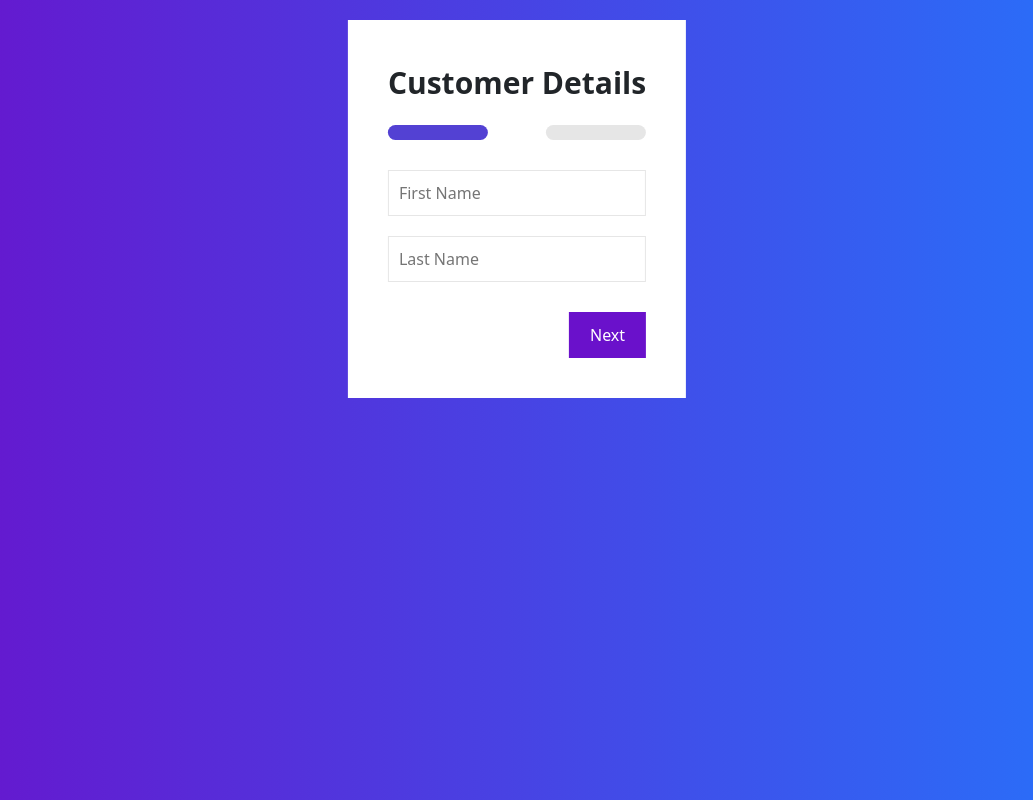
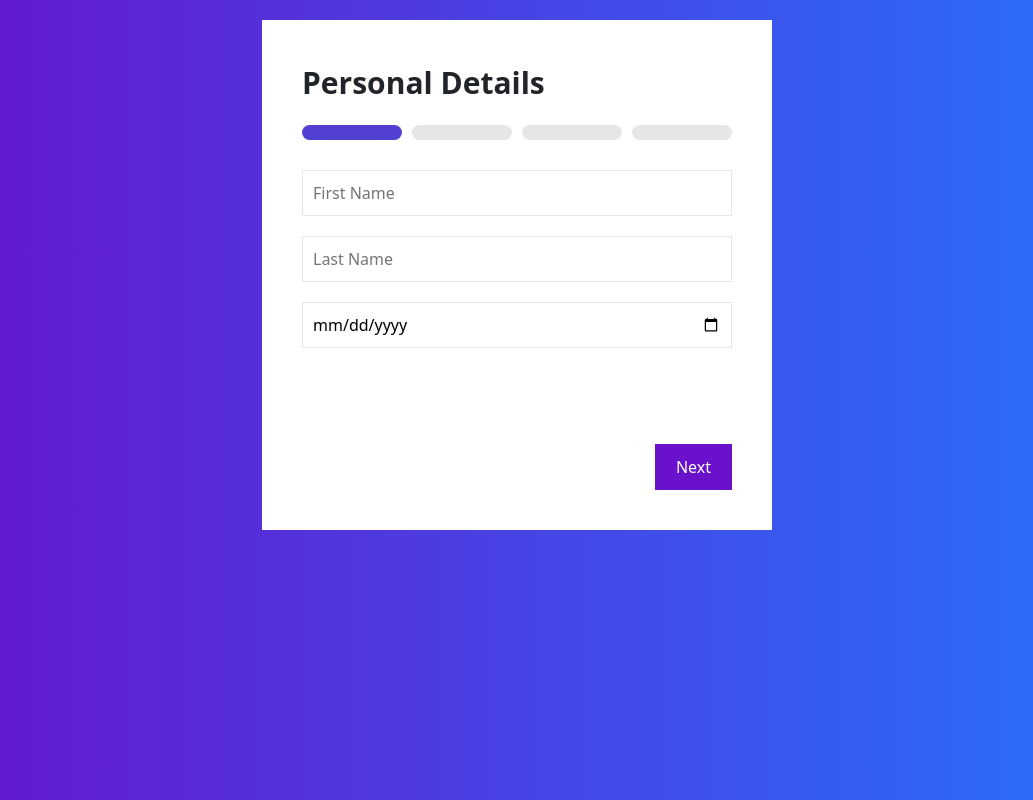
Before and after one commit to urbankrepel/AssimentOneMalta, a React (Vite) app in the folder frontend/: page /client-form in a window 1280 px wide. Shown: the whole page, without its empty margins (123-1156 px from the left). Built offline with nearby package versions, Linux system fonts and the light colour scheme.

Commit message:
Update client form

```diff
--- a/frontend/src/components/clientForm/buttons/Buttons.tsx
+++ b/frontend/src/components/clientForm/buttons/Buttons.tsx
@@ -5,8 +5,14 @@ interface Props {
   handleNext: () => void;
   handleBack: () => void;
   displayBack: boolean;
+  nextDisplayName: string;
 }
-const Buttons = ({ handleNext, handleBack, displayBack }: Props) => {
+const Buttons = ({
+  handleNext,
+  handleBack,
+  displayBack,
+  nextDisplayName,
+}: Props) => {
   return (
     <div className="clientForm-buttons">
       <button
@@ -20,7 +26,7 @@ const Buttons = ({ handleNext, handleBack, displayBack }: Props) => {
         className="clientForm-button clientForm-button-next"
         onClick={handleNext}
       >
-        Next
+        {nextDisplayName}
       </button>
     </div>
   );
--- a/frontend/src/components/clientForm/formStep/FormStep.css
+++ b/frontend/src/components/clientForm/formStep/FormStep.css
@@ -16,3 +16,7 @@
   padding: 10px;
   color: black;
 }
+
+.clientForm-step input:disabled {
+  visibility: hidden;
+}
--- a/frontend/src/components/clientForm/formStep/FormStep.tsx
+++ b/frontend/src/components/clientForm/formStep/FormStep.tsx
@@ -2,7 +2,13 @@ import React from "react";
 import "./FormStep.css";
 import { Step } from "../../../pages/clientForm/ClientForm";
 
-const FormStep = ({ step }: { step: Step }) => {
+const FormStep = ({
+  step,
+  maxNumberOfInputs,
+}: {
+  step: Step;
+  maxNumberOfInputs: number;
+}) => {
   return (
     <div className="clientForm-step">
       {step.inputs.map((input, index) => (
@@ -14,6 +20,11 @@ const FormStep = ({ step }: { step: Step }) => {
           onChange={input.onChange}
         />
       ))}
+      {maxNumberOfInputs - step.inputs.length > 0
+        ? Array.from(Array(maxNumberOfInputs - step.inputs.length).keys()).map(
+            (index) => <input key={index} type="text" placeholder="" disabled />
+          )
+        : null}
     </div>
   );
 };
--- a/frontend/src/components/clientForm/formStepDisplay/FormStepDisplay.css
+++ b/frontend/src/components/clientForm/formStepDisplay/FormStepDisplay.css
@@ -2,6 +2,7 @@
   display: flex;
   justify-content: space-between;
   align-items: center;
+  gap: 10px;
 }
 
 .formStep {
--- a/frontend/src/pages/clientForm/ClientForm.tsx
+++ b/frontend/src/pages/clientForm/ClientForm.tsx
@@ -1,10 +1,11 @@
-import React from "react";
+import React, { useEffect } from "react";
 import "./ClientForm.css";
 import FormStepDisplay from "../../components/clientForm/formStepDisplay/FormStepDisplay";
 import FormStep from "../../components/clientForm/formStep/FormStep";
 import Buttons from "../../components/clientForm/buttons/Buttons";
 
 interface Step {
+  displayName: string;
   inputs: {
     type: string;
     placeholder: string;
@@ -21,15 +22,17 @@ const ClientForm = () => {
     phone: "",
     address: "",
     city: "",
-    state: "",
     zip: "",
     country: "",
-    company: "",
-    website: "",
-    notes: "",
+    dateOfBirth: "",
+    id_card_number: "",
+    tax_number: "",
+    bank_account_number: "",
+    vat_number: "",
   });
 
   const [step, setStep] = React.useState(1);
+  const [maxInputs, setMaxInputs] = React.useState(0);
 
   const handleChange = (input: any) => (e: any) => {
     setData({ ...data, [input]: e.target.value });
@@ -37,6 +40,7 @@ const ClientForm = () => {
 
   const steps: Step[] = [
     {
+      displayName: "Personal Details",
       inputs: [
         {
           type: "text",
@@ -50,21 +54,86 @@ const ClientForm = () => {
           value: data.lastName,
           onChange: handleChange("lastName"),
         },
+        {
+          type: "date",
+          placeholder: "Date of Birth",
+          value: data.dateOfBirth,
+          onChange: handleChange("dateOfBirth"),
+        },
       ],
     },
     {
+      displayName: "Contact Information",
       inputs: [
         {
           type: "text",
-          placeholder: "City",
-          value: data.firstName,
-          onChange: handleChange("firstName"),
+          placeholder: "Email",
+          value: data.email,
+          onChange: handleChange("email"),
         },
         {
           type: "text",
-          placeholder: "Last Name",
-          value: data.lastName,
-          onChange: handleChange("lastName"),
+          placeholder: "Phone number",
+          value: data.phone,
+          onChange: handleChange("phone"),
+        },
+      ],
+    },
+    {
+      displayName: "Address",
+      inputs: [
+        {
+          type: "text",
+          placeholder: "Address",
+          value: data.address,
+          onChange: handleChange("address"),
+        },
+        {
+          type: "text",
+          placeholder: "City",
+          value: data.city,
+          onChange: handleChange("city"),
+        },
+        {
+          type: "text",
+          placeholder: "Zip",
+          value: data.zip,
+          onChange: handleChange("zip"),
+        },
+        {
+          type: "text",
+          placeholder: "Country",
+          value: data.country,
+          onChange: handleChange("country"),
+        },
+      ],
+    },
+    {
+      displayName: "Other Information",
+      inputs: [
+        {
+          type: "text",
+          placeholder: "ID Card Number",
+          value: data.id_card_number,
+          onChange: handleChange("id_card_number"),
+        },
+        {
+          type: "text",
+          placeholder: "Tax Number",
+          value: data.tax_number,
+          onChange: handleChange("tax_number"),
+        },
+        {
+          type: "text",
+          placeholder: "Bank Account Number",
+          value: data.bank_account_number,
+          onChange: handleChange("bank_account_number"),
+        },
+        {
+          type: "text",
+          placeholder: "VAT Number",
+          value: data.vat_number,
+          onChange: handleChange("vat_number"),
         },
       ],
     },
@@ -78,16 +147,27 @@ const ClientForm = () => {
     if (step > 1) setStep(step - 1);
   };
 
+  const handleSubmit = () => {}
+
+  useEffect(() => {
+    let max = 0;
+    steps.forEach((step) => {
+      max = Math.max(max, step.inputs.length);
+    });
+    setMaxInputs(max);
+  }, [steps]);
+
   return (
     <div className="clientForm">
       <div className="clientFormContainer">
-        <p className="clientFormTitle">Customer Details</p>
+        <p className="clientFormTitle">{steps[step - 1].displayName}</p>
         <FormStepDisplay currentStep={step} numberOfSteps={steps.length} />
-        <FormStep step={steps[step - 1]} />
+        <FormStep step={steps[step - 1]} maxNumberOfInputs={maxInputs} />
         <Buttons
-          handleNext={nextStep}
+          handleNext={step < steps.length ? nextStep : handleSubmit}
           handleBack={prevStep}
           displayBack={step > 1}
+          nextDisplayName={step < steps.length ? "Next" : "Submit" }
         />
       </div>
     </div>
```
Also changed, not shown: 1 other file (tests, documents, lock files or other folders).
